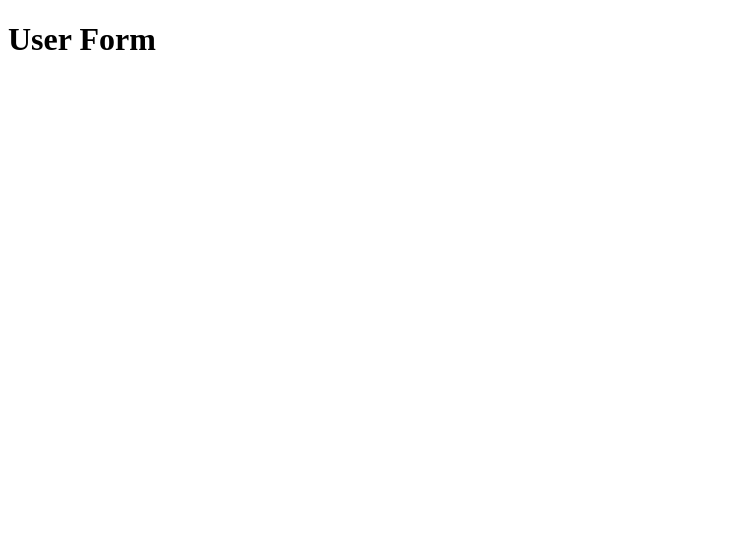
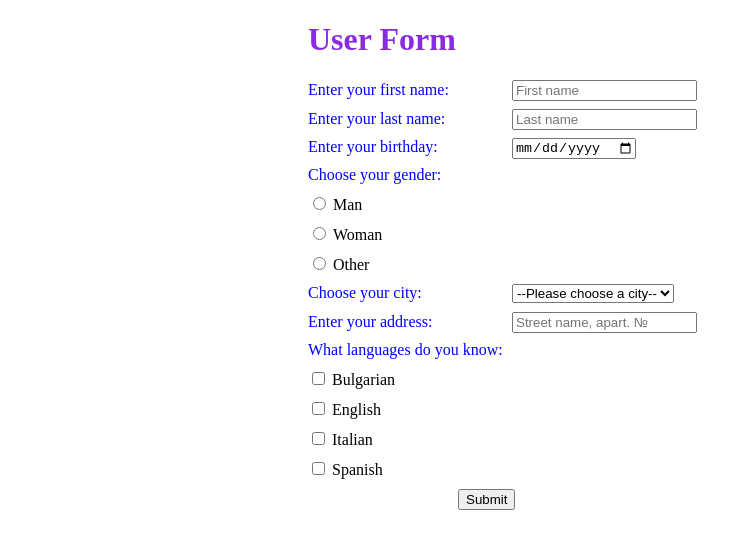
Before and after one commit to eva-kucherova/Hillel-Frontend-Pro, a plain HTML site: page Task 27/index.html in a window 1280 px wide. Shown: the whole page, without its empty margins (0-751 px from the left). Drawn offline with Linux system fonts and the light colour scheme.

Commit message:
add styled form

```diff
--- a/Task 27/index.html
+++ b/Task 27/index.html
@@ -4,10 +4,110 @@
     <meta charset="UTF-8" />
     <meta name="viewport" content="width=device-width, initial-scale=1.0" />
     <title>Document</title>
-    <link stylesheet="styles.css" />
+    <link rel="stylesheet" href="styles.css" />
   </head>
   <body>
     <h1>User Form</h1>
+    <form action="#" id="user_form">
+      <label for="first_name" class="input_label"
+        >Enter your first name:
+      </label>
+      <input
+        type="text"
+        class="input"
+        name="first_name"
+        placeholder="First name"
+      /><br />
+
+      <label for="last_name" class="input_label">Enter your last name: </label>
+      <input
+        type="text"
+        class="input"
+        name="last_name"
+        placeholder="Last name"
+      /><br />
+
+      <label for="birthday" class="input_label">Enter your birthday: </label>
+      <input type="date" class="input" name="birthday" />
+      <br />
+
+      <label for="gender" class="input_label">Choose your gender: </label><br />
+      <div class="gender">
+        <input type="radio" id="man" name="gender" value="man" />
+        <label for="man">Man</label><br />
+
+        <input type="radio" id="woman" name="gender" value="woman" />
+        <label for="woman">Woman</label>
+        <br />
+        <input type="radio" id="other" name="gender" value="other" />
+        <label for="other">Other</label>
+        <br />
+      </div>
+
+      <label for="city" class="input_label">Choose your city:</label>
+
+      <select name="city" id="city">
+        <option value="">--Please choose a city--</option>
+        <option value="Burgas">Burgas</option>
+        <option value="Plovdiv">Plovdiv</option>
+        <option value="Sozopol">Sozopol</option>
+        <option value="Sofia">Sofia</option>
+        <option value="Varna">Varna</option></select
+      ><br />
+
+      <label for="address" class="input_label">Enter your address:</label>
+      <input
+        type="text"
+        class="input"
+        name="address"
+        placeholder="Street name, apart. № "
+      />
+      <br />
+      <div name="language">
+        <label for="language" class="input_label"
+          >What languages do you know:</label
+        ><br />
+
+        <input
+          type="checkbox"
+          class="language"
+          id="bulgarian"
+          name="language"
+          value="Bulgarian"
+        />
+        <label for="bulgarian">Bulgarian</label>
+        <br />
+        <input
+          type="checkbox"
+          class="language"
+          id="english"
+          name="language"
+          value="English"
+        />
+        <label for="english">English</label>
+        <br />
+        <input
+          type="checkbox"
+          class="language"
+          id="italian"
+          name="language"
+          value="Italian"
+        />
+        <label for="italian">Italian</label>
+        <br />
+        <input
+          type="checkbox"
+          class="language"
+          id="spanish"
+          name="language"
+          value="Spanish"
+        />
+        <label for="spanish">Spanish</label>
+        <br />
+      </div>
+
+      <button class="button" name="submit" id="'submit">Submit</button>
+    </form>
     <script src="main.js" defer></script>
   </body>
 </html>
--- a/Task 27/styles.css
+++ b/Task 27/styles.css
@@ -1,3 +1,26 @@
 h1 {
-  color: red;
+  margin-left: 300px;
+  color: blueviolet;
 }
+form {
+  margin-left: 300px;
+}
+label {
+  display: inline-block;
+  width: 200px;
+  margin-bottom: 10px;
+}
+button {
+  margin-left: 150px;
+}
+p {
+  margin-left: 300px;
+  color: blue;
+}
+
+i {
+  color: black;
+}
+.input_label {
+  color: blue;
+}
```
